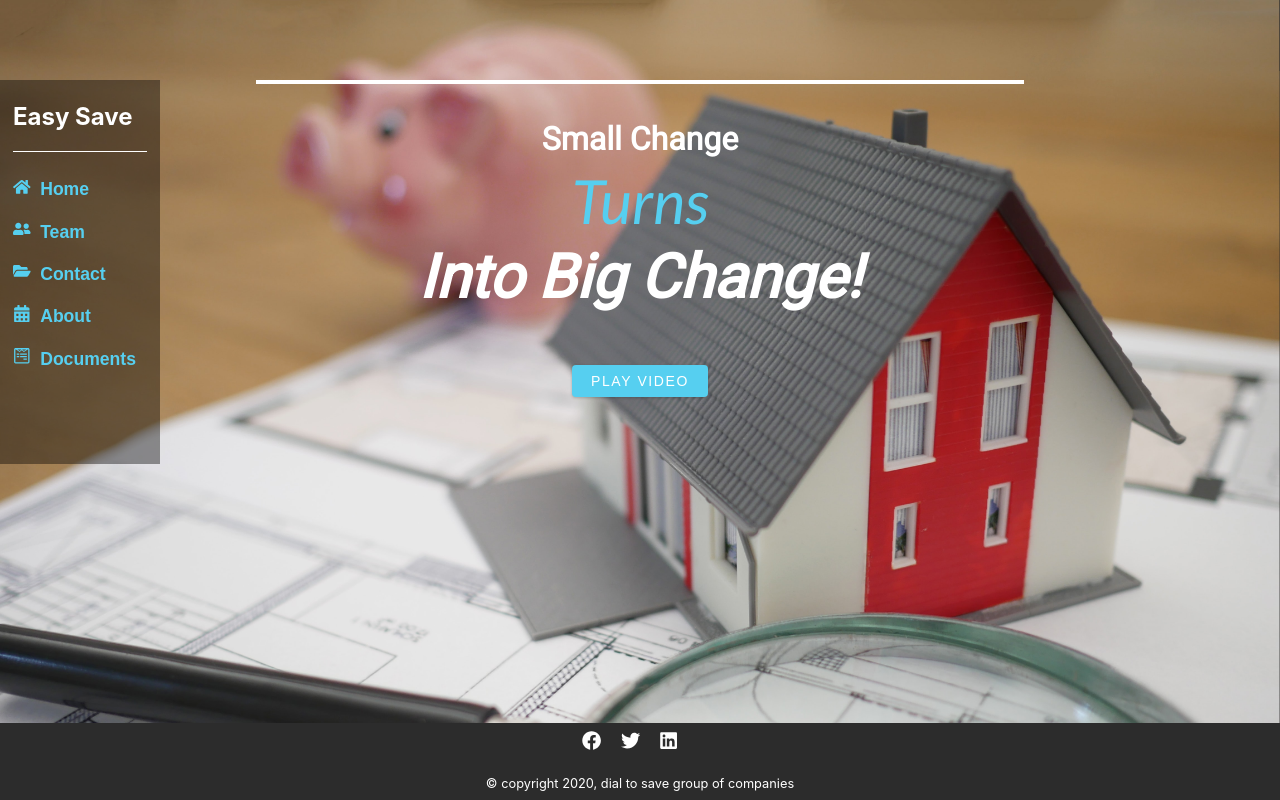
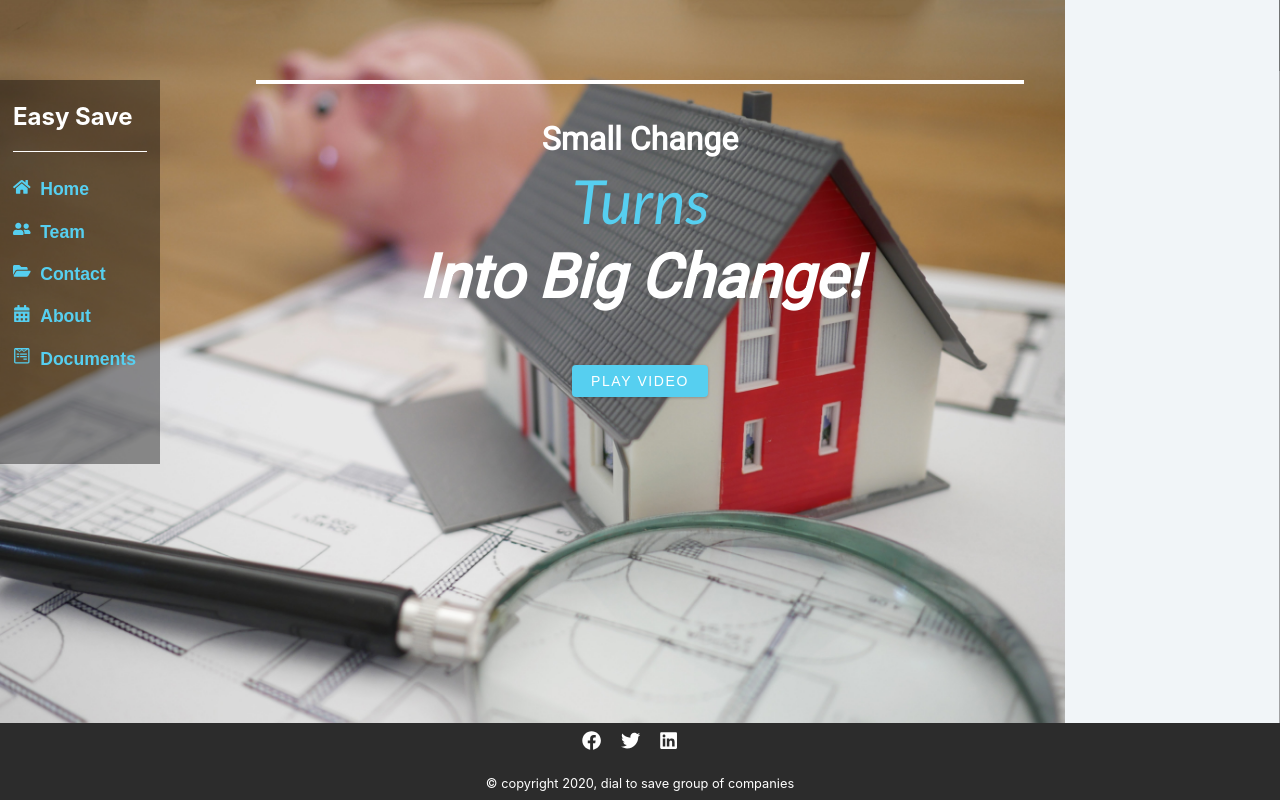
Before and after one commit to jirois/easy_save, a React (Create React App) app: page / in a window 1280 px wide. Built offline with nearby package versions, Linux system fonts and the light colour scheme.

Commit message:
fix: modal display

```diff
--- a/src/components/home/Hero.js
+++ b/src/components/home/Hero.js
@@ -13,7 +13,7 @@ function Hero(){
                 onClick={openModal}
                 className="btn btn-hero">play video</button>
             </div>
-            <hr className="horizon-bottom" />
+
         </article>
     )
 }
--- a/src/data.js
+++ b/src/data.js
@@ -91,7 +91,7 @@ export const teams = [
         id: 1,
         image: 'https://res.cloudinary.com/jinncy/image/upload/v1606221500/austin_pcio6n.jpg',
         name: 'Mr Austin',
-        info: `Mr Austin is an avid believer of Nigeria and loves to help in anyway posible. Mr austin is very much invested in micro economy. This are what strengthen his convinction about saving to make wealth`,
+        info: `Mr Austin is an avid believer of Nigeria and loves to help in anyway posible. Mr austin is very much invested in micro economy. These are what strengthen his conviction about saving to make wealth`,
         position: 'Project Manager'
     },
     {
--- a/src/index.css
+++ b/src/index.css
@@ -281,7 +281,12 @@ article {
   background-repeat: no-repeat;
   z-index: -1;
 }
-
+/* .hero {
+  position: relative;
+  min-height: 0;
+  display: grid;
+  grid-template-columns: 1fr;
+} */
 .hero p {
   padding: 1rem;
   font-size: 1.4rem;
@@ -327,6 +332,11 @@ article {
 }
 
 @media screen and (min-width: 982px) {
+  .hero::before {
+    background-size: contain;
+    height: 100%;
+  }
+
   .hero p {
     padding: 3rem;
     font-size: 2rem;
@@ -519,14 +529,18 @@ Modal
   height: 100%;
   width: 100%;
   background: rgba(0, 0, 0, 0.9);
-  z-index: 300;
+  z-index: -1;
+  transform: scale(0);
   display: grid;
+  transition: var(--transition);
   place-items: center;
   visibility: hidden;
 }
 
 .show-modal {
   visibility: visible;
+  z-index: 2;
+  transform: scale(1);
 }
 
 .modal-container {
```
